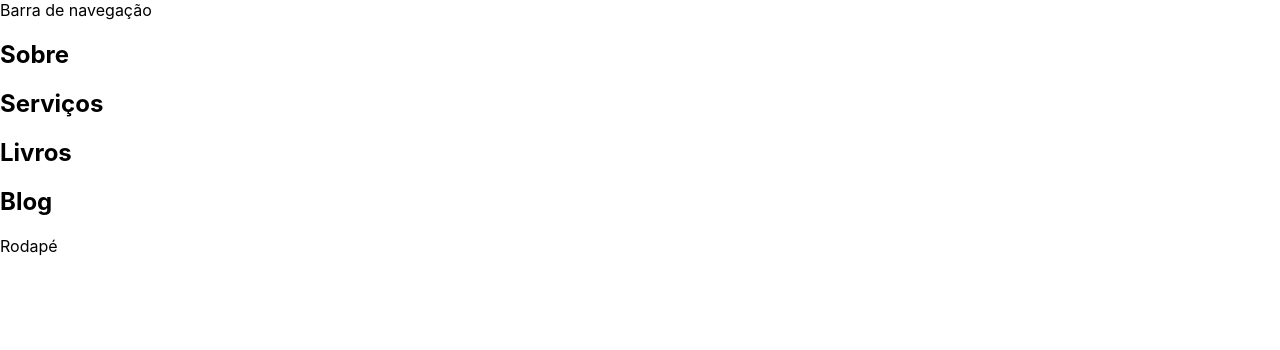
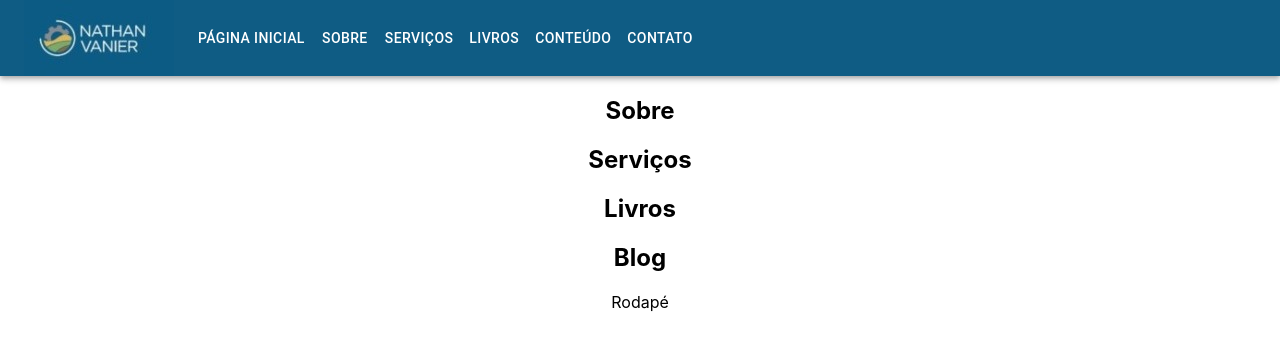
Before and after one commit to m4goth/nathan-personal-website, a React (Create React App) app: page / in a window 1280 px wide. Shown: the top 350 px of the page. Built offline with nearby package versions, Linux system fonts and the light colour scheme.

Commit message:
organizado as pastas e códigos, adaptado a barra de navegação, dar continuidade nos components com material UI

```diff
--- a/src/App.js
+++ b/src/App.js
@@ -1,3 +1,4 @@
+import './App.css';
 import React from "react";
 import { Home } from './pages/Home';
 import { NavBar } from './components/NavBar';
--- a/src/components/NavBar.js
+++ b/src/components/NavBar.js
@@ -1,131 +1,130 @@
-// import * as React from 'react';
-// import AppBar from '@mui/material/AppBar';
-// import Box from '@mui/material/Box';
-// import Toolbar from '@mui/material/Toolbar';
-// import IconButton from '@mui/material/IconButton';
-// import Typography from '@mui/material/Typography';
-// import Menu from '@mui/material/Menu';
-// import MenuIcon from '@mui/icons-material/Menu';
-// import Container from '@mui/material/Container';
-// import Button from '@mui/material/Button';
-// import MenuItem from '@mui/material/MenuItem';
+import * as React from 'react';
+import AppBar from '@mui/material/AppBar';
+import Box from '@mui/material/Box';
+import Toolbar from '@mui/material/Toolbar';
+import IconButton from '@mui/material/IconButton';
+import Typography from '@mui/material/Typography';
+import Menu from '@mui/material/Menu';
+import MenuIcon from '@mui/icons-material/Menu';
+import Container from '@mui/material/Container';
+import Button from '@mui/material/Button';
+import MenuItem from '@mui/material/MenuItem';
 
-// import logo from '../images/logo.png';
+import logo from '../images/logo.png';
 
-// const pages = ['Página inicial', 'Sobre', 'Serviços', 'Livros', 'Conteúdo', 'Contato'];
+const pages = ['Página inicial', 'Sobre', 'Serviços', 'Livros', 'Conteúdo', 'Contato'];
 
+export function NavBar() {
 // const NavBar = () => {
-//   const [anchorElNav, setAnchorElNav] = React.useState(null);
+  const [anchorElNav, setAnchorElNav] = React.useState(null);
 
-//   const handleOpenNavMenu = (event) => {
-//     setAnchorElNav(event.currentTarget);
-//   };
+  const handleOpenNavMenu = (event) => {
+    setAnchorElNav(event.currentTarget);
+  };
 
-//   const handleCloseNavMenu = () => {
-//     setAnchorElNav(null);
-//   };
+  const handleCloseNavMenu = () => {
+    setAnchorElNav(null);
+  };
 
-//   return (
-//     <AppBar position="static" sx={{ bgcolor: "#0F5C84" }}>
-//       <Container maxWidth="xl">
-//         <Toolbar disableGutters>
+  return (
+    <AppBar position="static" sx={{ bgcolor: "#0F5C84" }}>
+      <Container maxWidth="xl">
+        <Toolbar disableGutters>
 
-//           {/* logo a - estatico*/}
-//             <Typography
-//               variant="h6"
-//               noWrap
-//               component="a"
-//               href="/"
-//               sx={{
-//                 mr: 2,
-//                 display: { xs: 'none', md: 'flex' },
-//                 fontFamily: 'monospace',
-//                 fontWeight: 700,
-//                 letterSpacing: '.3rem',
-//                 color: 'inherit',
-//                 textDecoration: 'none',
-//               }}
-//             >
-//               <img src={logo} alt="logo"></img>
-//             </Typography>
+          {/* logo a - estatico*/}
+            <Typography
+              variant="h6"
+              noWrap
+              component="a"
+              href="/"
+              sx={{
+                mr: 2,
+                display: { xs: 'none', md: 'flex' },
+                fontFamily: 'monospace',
+                fontWeight: 700,
+                letterSpacing: '.3rem',
+                color: 'inherit',
+                textDecoration: 'none',
+              }}
+            >
+              <img src={logo} alt="logo"></img>
+            </Typography>
 
-//             {/* hamburguer */}
-//             <Box sx={{ flexGrow: 1, display: { xs: 'flex', md: 'none' } }}>
-//               <IconButton
-//                 size="large"
-//                 aria-label="account of current user"
-//                 aria-controls="menu-appbar"
-//                 aria-haspopup="true"
-//                 onClick={handleOpenNavMenu}
-//                 color="inherit"
-//               >
-//                 <MenuIcon />
-//               </IconButton>
-//               <Menu
-//                 id="menu-appbar"
-//                 anchorEl={anchorElNav}
-//                 anchorOrigin={{
-//                   vertical: 'bottom',
-//                   horizontal: 'left',
-//                 }}
-//                 keepMounted
-//                 transformOrigin={{
-//                   vertical: 'top',
-//                   horizontal: 'left',
-//                 }}
-//                 open={Boolean(anchorElNav)}
-//                 onClose={handleCloseNavMenu}
-//                 sx={{
-//                   display: { xs: 'block', md: 'none' },
-//                 }}
-//               >
-//                 {pages.map((page) => (
-//                   <MenuItem key={page} onClick={handleCloseNavMenu}>
-//                     <Typography textAlign="center">{page}</Typography>
-//                   </MenuItem>
-//                 ))}
-//               </Menu>
-//             </Box>
+            {/* hamburguer */}
+            <Box sx={{ flexGrow: 1, display: { xs: 'flex', md: 'none' } }}>
+              <IconButton
+                size="large"
+                aria-label="account of current user"
+                aria-controls="menu-appbar"
+                aria-haspopup="true"
+                onClick={handleOpenNavMenu}
+                color="inherit"
+              >
+                <MenuIcon />
+              </IconButton>
+              <Menu
+                id="menu-appbar"
+                anchorEl={anchorElNav}
+                anchorOrigin={{
+                  vertical: 'bottom',
+                  horizontal: 'left',
+                }}
+                keepMounted
+                transformOrigin={{
+                  vertical: 'top',
+                  horizontal: 'left',
+                }}
+                open={Boolean(anchorElNav)}
+                onClose={handleCloseNavMenu}
+                sx={{
+                  display: { xs: 'block', md: 'none' },
+                }}
+              >
+                {pages.map((page) => (
+                  <MenuItem key={page} onClick={handleCloseNavMenu}>
+                    <Typography textAlign="center">{page}</Typography>
+                  </MenuItem>
+                ))}
+              </Menu>
+            </Box>
 
-//             {/* logo b - responsivo */}
-//             <Typography
-//               variant="h5"
-//               noWrap
-//               component="a"
-//               href="/"
-//               sx={{
-//                 mr: 2,
-//                 display: { xs: 'flex', md: 'none' },
-//                 flexGrow: 1,
-//                 fontFamily: 'monospace',
-//                 fontWeight: 700,
-//                 letterSpacing: '.3rem',
-//                 color: 'inherit',
-//                 textDecoration: 'none',
-//               }}
-//             >
-//               <img src={logo} alt="logo"></img>
-//             </Typography>
+            {/* logo b - responsivo */}
+            <Typography
+              variant="h5"
+              noWrap
+              component="a"
+              href="/"
+              sx={{
+                mr: 2,
+                display: { xs: 'flex', md: 'none' },
+                flexGrow: 1,
+                fontFamily: 'monospace',
+                fontWeight: 700,
+                letterSpacing: '.3rem',
+                color: 'inherit',
+                textDecoration: 'none',
+              }}
+            >
+              <img src={logo} alt="logo"></img>
+            </Typography>
 
-//             {/* estático */}
-//             <Box sx={{ flexGrow: 1, display: { xs: 'none', md: 'flex' } }}>
-//               {pages.map((page) => (
-//                 <Button
-//                   key={page}
-//                   onClick={handleCloseNavMenu}
-//                   sx={{ my: 2, color: 'white', display: 'block' }}
-//                 >
-//                   {page}
-//                 </Button>
-//               ))}
-//             </Box>
+            {/* estático */}
+            <Box sx={{ flexGrow: 1, display: { xs: 'none', md: 'flex' } }}>
+              {pages.map((page) => (
+                <Button
+                  key={page}
+                  onClick={handleCloseNavMenu}
+                  sx={{ my: 2, color: 'white', display: 'block' }}
+                >
+                  {page}
+                </Button>
+              ))}
+            </Box>
 
-//         </Toolbar>
-//       </Container>
-//     </AppBar>
-//   );
-// };
-// export default NavBar;
-export function NavBar() {
-    return <header>Barra de navegação</header>
-}
+        </Toolbar>
+      </Container>
+    </AppBar>
+  );
+};
+
+export default NavBar;
```
Also changed, not shown: src/components/NavbarAntiga.jsx (deleted, +0 -128 lines).
